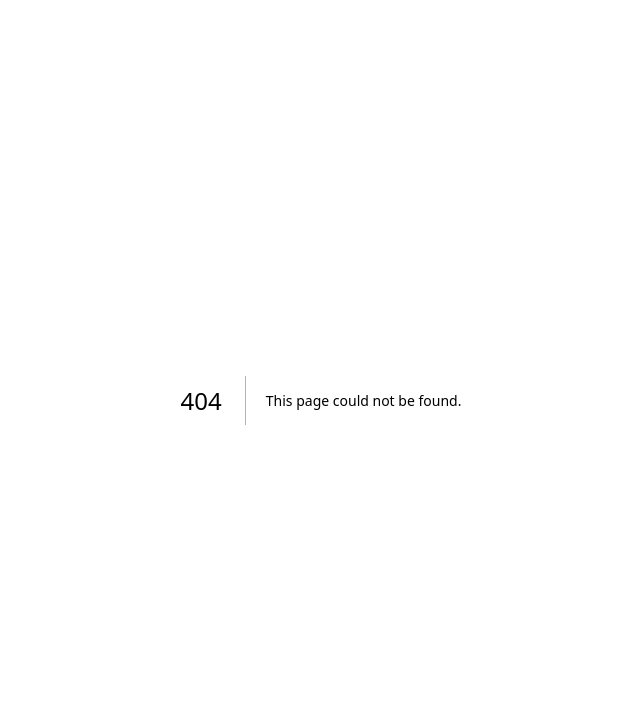
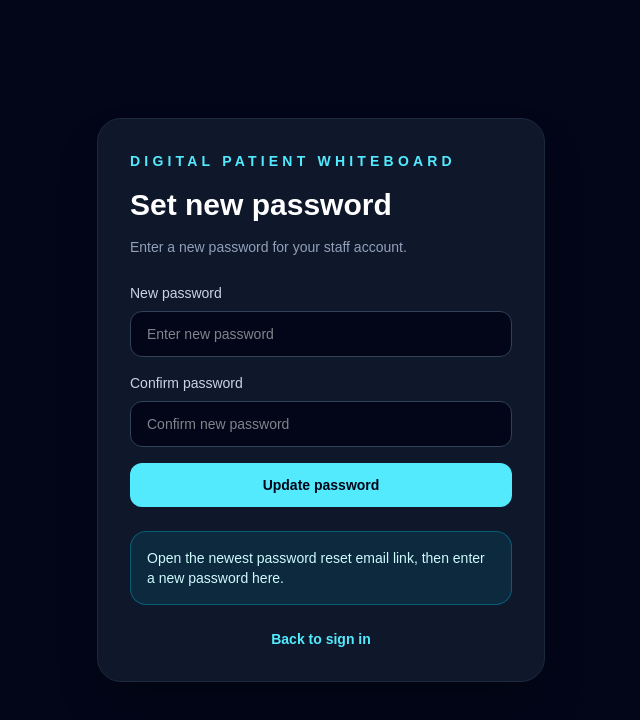
Before and after one commit to Derek561/digital-patient-whiteboard, a Next.js app: page /reset-password in a window 1280 px wide. Before the commit this address had no page. Shown: the top 720 px of the page, without its empty margins (319-959 px from the left). Built offline with nearby package versions, Linux system fonts and the light colour scheme; no server answers.

Commit message:
Add password reset flow

```diff
--- /dev/null
+++ b/src/app/forgot-password/actions.ts
@@ -0,0 +1,37 @@
+"use server";
+
+import { redirect } from "next/navigation";
+import { createSupabaseServerClient } from "@/lib/supabase/server";
+
+export async function sendPasswordReset(formData: FormData) {
+  const supabase = await createSupabaseServerClient();
+
+  const email = String(formData.get("email") || "")
+    .trim()
+    .toLowerCase();
+
+  if (!email) {
+    redirect(
+      `/forgot-password?message=${encodeURIComponent(
+        "Email address is required.",
+      )}`,
+    );
+  }
+
+  const siteUrl =
+    process.env.NEXT_PUBLIC_SITE_URL || "http://localhost:3000";
+
+  const { error } = await supabase.auth.resetPasswordForEmail(email, {
+    redirectTo: `${siteUrl}/reset-password`,
+  });
+
+  if (error) {
+    redirect(`/forgot-password?message=${encodeURIComponent(error.message)}`);
+  }
+
+  redirect(
+    `/forgot-password?message=${encodeURIComponent(
+      "If this email is approved, a password reset link has been sent.",
+    )}`,
+  );
+}
--- /dev/null
+++ b/src/app/forgot-password/page.tsx
@@ -0,0 +1,69 @@
+import Link from "next/link";
+import { sendPasswordReset } from "./actions";
+
+type ForgotPasswordPageProps = {
+  searchParams?: Promise<{
+    message?: string;
+  }>;
+};
+
+export default async function ForgotPasswordPage({
+  searchParams,
+}: ForgotPasswordPageProps) {
+  const params = await searchParams;
+  const message = params?.message;
+
+  return (
+    <main className="flex min-h-screen items-center justify-center bg-slate-950 px-6 text-slate-100">
+      <section className="w-full max-w-md rounded-3xl border border-slate-800 bg-slate-900 p-8 shadow-2xl shadow-black/30">
+        <p className="text-sm font-semibold uppercase tracking-[0.3em] text-cyan-300">
+          Digital Patient Whiteboard
+        </p>
+
+        <h1 className="mt-4 text-3xl font-bold text-white">
+          Reset password
+        </h1>
+
+        <p className="mt-3 text-sm leading-6 text-slate-400">
+          Enter your approved staff email. If the account exists, a password
+          reset link will be sent.
+        </p>
+
+        <form action={sendPasswordReset} className="mt-6 flex flex-col gap-4">
+          <label className="flex flex-col gap-2 text-sm text-slate-300">
+            Email address
+            <input
+              name="email"
+              type="email"
+              required
+              placeholder="staff@example.com"
+              className="rounded-xl border border-slate-700 bg-slate-950 px-4 py-3 text-white outline-none focus:border-cyan-300"
+            />
+          </label>
+
+          <button
+            type="submit"
+            className="rounded-xl bg-cyan-300 px-4 py-3 text-sm font-bold text-slate-950 transition hover:bg-cyan-200"
+          >
+            Send reset link
+          </button>
+        </form>
+
+        {message ? (
+          <div className="mt-6 rounded-2xl border border-cyan-400/30 bg-cyan-400/10 p-4 text-sm text-cyan-100">
+            {message}
+          </div>
+        ) : null}
+
+        <div className="mt-6 flex justify-center">
+          <Link
+            href="/login"
+            className="text-sm font-semibold text-cyan-300 hover:text-cyan-100"
+          >
+            Back to sign in
+          </Link>
+        </div>
+      </section>
+    </main>
+  );
+}
--- a/src/app/page.tsx
+++ b/src/app/page.tsx
@@ -1,7 +1,7 @@
 import Link from "next/link";
 import { redirect } from "next/navigation";
+import { signOut } from "@/app/login/actions";
 import { createSupabaseServerClient } from "@/lib/supabase/server";
-import { signOut } from "@/app/login/actions";
 
 type HomePageProps = {
   searchParams?: Promise<{
@@ -320,10 +320,12 @@ const workQueueSections = [
             <p className="text-xs font-bold uppercase tracking-[0.35em] text-cyan-300">
               Staff Session
             </p>
+
             <p className="mt-2 text-sm text-slate-300">
               Signed in as{" "}
               <span className="font-semibold text-white">{signedInEmail}</span>
             </p>
+
             <p className="mt-1 text-xs text-slate-500">
               Page loaded: {renderedAt}
             </p>
--- /dev/null
+++ b/src/app/reset-password/page.tsx
@@ -0,0 +1,144 @@
+"use client";
+
+import { FormEvent, useEffect, useState } from "react";
+import Link from "next/link";
+import { useRouter } from "next/navigation";
+import { supabase } from "@/lib/supabase/client";
+
+export default function ResetPasswordPage() {
+  const router = useRouter();
+  const [message, setMessage] = useState<string | null>(null);
+  const [ready, setReady] = useState(false);
+  const [saving, setSaving] = useState(false);
+
+  useEffect(() => {
+    let mounted = true;
+
+    async function checkSession() {
+      const { data } = await supabase.auth.getSession();
+
+      if (!mounted) return;
+
+      setReady(true);
+
+      if (!data.session) {
+        setMessage(
+          "Open the newest password reset email link, then enter a new password here.",
+        );
+      }
+    }
+
+    checkSession();
+
+    return () => {
+      mounted = false;
+    };
+  }, []);
+
+  async function handleSubmit(event: FormEvent<HTMLFormElement>) {
+    event.preventDefault();
+    setSaving(true);
+    setMessage(null);
+
+    const formData = new FormData(event.currentTarget);
+    const password = String(formData.get("password") || "");
+    const confirmPassword = String(formData.get("confirm_password") || "");
+
+    if (password.length < 8) {
+      setSaving(false);
+      setMessage("Password must be at least 8 characters.");
+      return;
+    }
+
+    if (password !== confirmPassword) {
+      setSaving(false);
+      setMessage("Passwords do not match.");
+      return;
+    }
+
+    const { error } = await supabase.auth.updateUser({
+      password,
+    });
+
+    if (error) {
+      setSaving(false);
+      setMessage(error.message);
+      return;
+    }
+
+    await supabase.auth.signOut();
+
+    router.push(
+      `/login?message=${encodeURIComponent(
+        "Password updated. Please sign in with your new password.",
+      )}`,
+    );
+  }
+
+  return (
+    <main className="flex min-h-screen items-center justify-center bg-slate-950 px-6 text-slate-100">
+      <section className="w-full max-w-md rounded-3xl border border-slate-800 bg-slate-900 p-8 shadow-2xl shadow-black/30">
+        <p className="text-sm font-semibold uppercase tracking-[0.3em] text-cyan-300">
+          Digital Patient Whiteboard
+        </p>
+
+        <h1 className="mt-4 text-3xl font-bold text-white">
+          Set new password
+        </h1>
+
+        <p className="mt-3 text-sm leading-6 text-slate-400">
+          Enter a new password for your staff account.
+        </p>
+
+        <form onSubmit={handleSubmit} className="mt-6 flex flex-col gap-4">
+          <label className="flex flex-col gap-2 text-sm text-slate-300">
+            New password
+            <input
+              name="password"
+              type="password"
+              required
+              minLength={8}
+              placeholder="Enter new password"
+              className="rounded-xl border border-slate-700 bg-slate-950 px-4 py-3 text-white outline-none focus:border-cyan-300"
+            />
+          </label>
+
+          <label className="flex flex-col gap-2 text-sm text-slate-300">
+            Confirm password
+            <input
+              name="confirm_password"
+              type="password"
+              required
+              minLength={8}
+              placeholder="Confirm new password"
+              className="rounded-xl border border-slate-700 bg-slate-950 px-4 py-3 text-white outline-none focus:border-cyan-300"
+            />
+          </label>
+
+          <button
+            type="submit"
+            disabled={!ready || saving}
+            className="rounded-xl bg-cyan-300 px-4 py-3 text-sm font-bold text-slate-950 transition hover:bg-cyan-200 disabled:cursor-not-allowed disabled:opacity-50"
+          >
+            {saving ? "Saving..." : "Update password"}
+          </button>
+        </form>
+
+        {message ? (
+          <div className="mt-6 rounded-2xl border border-cyan-400/30 bg-cyan-400/10 p-4 text-sm text-cyan-100">
+            {message}
+          </div>
+        ) : null}
+
+        <div className="mt-6 flex justify-center">
+          <Link
+            href="/login"
+            className="text-sm font-semibold text-cyan-300 hover:text-cyan-100"
+          >
+            Back to sign in
+          </Link>
+        </div>
+      </section>
+    </main>
+  );
+}
```
Lines whose indentation alone changed are shown as unchanged.
